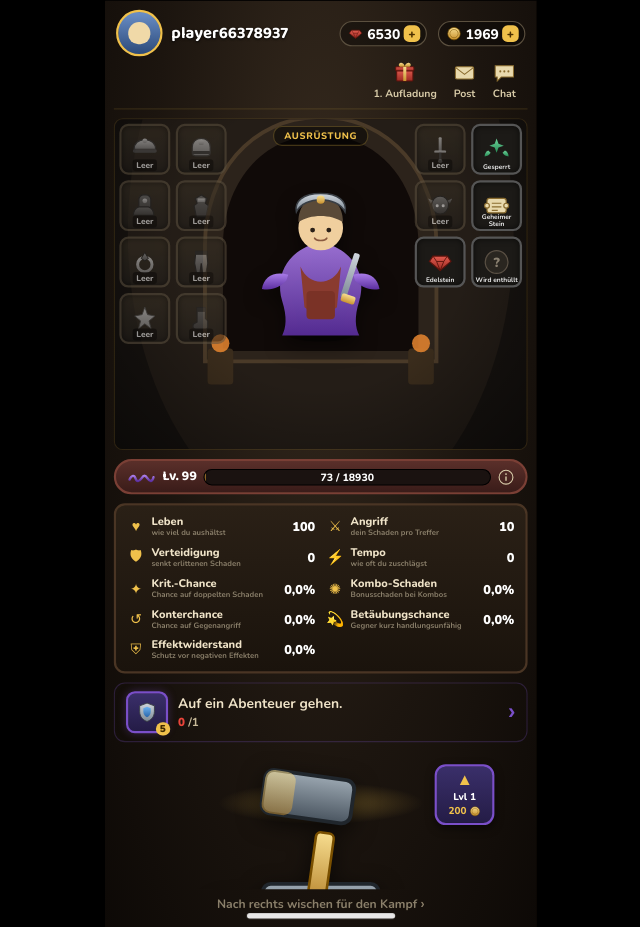
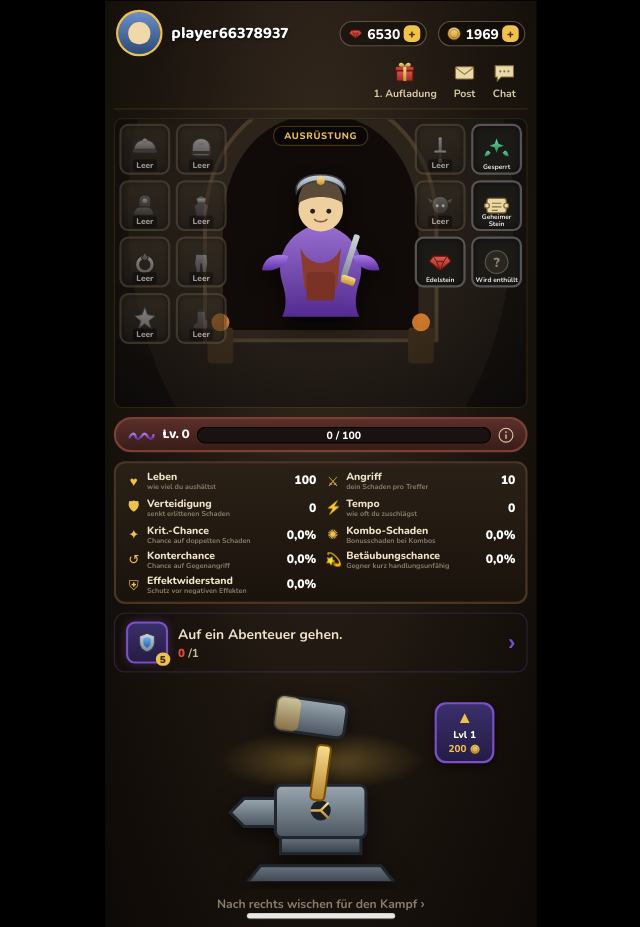
Before and after one commit to cy72whfbrt-dotcom/Game-, a PHP site: page / in a window 1280 px wide. Shown: the whole page, without its empty margins (319-959 px from the left). Run offline with PHP 8.4, Linux system fonts and the light colour scheme.

Commit message:
Fix anvil being clipped almost invisible; start level at 0
The stats-panel redesign made that panel taller, which squeezed the
forge-scene's flex:1 space down to ~137px - far smaller than the
forge-hero SVG's actual rendered height (~220px), so most of the
anvil was clipped by overflow:hidden and only a sliver showed. Fixed
by sizing the anvil relative to its container's height (not width) so
it always scales to fully fit, and freed up vertical space by
trimming the character viewport and tightening the stats panel's
padding/type scale. Also replaced the leftover placeholder "Lv. 99"
with "Lv. 0" / "0 / 100" EXP to match a fresh character.

Ran a full regression pass (craft, equip, anvil upgrade, swipe
navigation, battle start) - all working, no console errors.

Co-Authored-By: Claude Sonnet 5 <noreply@anthropic.com>
Claude-Session: https://claude.ai/code/session_01PmjxWnFA4ADyn5eS7WWuRu

```diff
--- a/index.html
+++ b/index.html
@@ -124,10 +124,10 @@
       <!-- Level / EXP bar -->
       <div class="level-bar">
         <svg class="worm-icon"><use href="icons.svg#worm"/></svg>
-        <span class="level-text">Lv. 99</span>
+        <span class="level-text">Lv. 0</span>
         <div class="exp-track">
-          <div class="exp-fill" style="width:0.4%"></div>
-          <span class="exp-text">73 / 18930</span>
+          <div class="exp-fill" style="width:0%"></div>
+          <span class="exp-text">0 / 100</span>
         </div>
         <svg class="info-icon"><use href="icons.svg#info"/></svg>
       </div>
--- a/style.css
+++ b/style.css
@@ -138,7 +138,7 @@ body {
 /* Character viewport */
 .character-viewport {
   position: relative;
-  height: 300px;
+  height: 262px;
   margin: 8px 8px 0;
   border-radius: 8px;
   overflow: hidden;
@@ -262,26 +262,26 @@ body {
   border-radius: 10px;
   display: grid;
   grid-template-columns: 1fr 1fr;
-  gap: 7px 10px;
-  padding: 9px 10px;
+  gap: 5px 8px;
+  padding: 7px 9px;
   flex: 0 0 auto;
 }
-.stat { display: flex; align-items: center; gap: 6px; min-width: 0; }
+.stat { display: flex; align-items: center; gap: 5px; min-width: 0; }
 .stat-icon {
-  color: var(--gold); font-size: 13px; width: 16px; flex: 0 0 auto;
+  color: var(--gold); font-size: 12px; width: 14px; flex: 0 0 auto;
   text-align: center;
 }
-.stat-text { display: flex; flex-direction: column; line-height: 1.2; min-width: 0; }
+.stat-text { display: flex; flex-direction: column; line-height: 1.1; min-width: 0; }
 .stat-name {
-  font-size: 10px; font-weight: 800; color: #efe3c8;
+  font-size: 9.5px; font-weight: 800; color: #efe3c8;
   white-space: nowrap;
 }
 .stat-desc {
-  font-size: 7px; font-weight: 600; color: #8a7f6a;
+  font-size: 6.5px; font-weight: 600; color: #8a7f6a;
   white-space: nowrap; overflow: hidden; text-overflow: ellipsis;
 }
 .stat-value {
-  color: #fff; font-weight: 900; font-size: 11.5px;
+  color: #fff; font-weight: 900; font-size: 11px;
   margin-left: auto; padding-left: 4px; flex: 0 0 auto;
 }
 
@@ -329,10 +329,11 @@ body {
 
 .forge-hero {
   position: absolute;
-  left: 50%; top: 8%;
-  width: 62%;
-  height: auto;
-  transform: translateX(-50%);
+  left: 50%; top: 50%;
+  height: 92%;
+  width: auto;
+  max-width: 90%;
+  transform: translate(-50%, -50%);
   filter: drop-shadow(0 6px 10px rgba(0,0,0,0.6));
   z-index: 2;
 }
```
